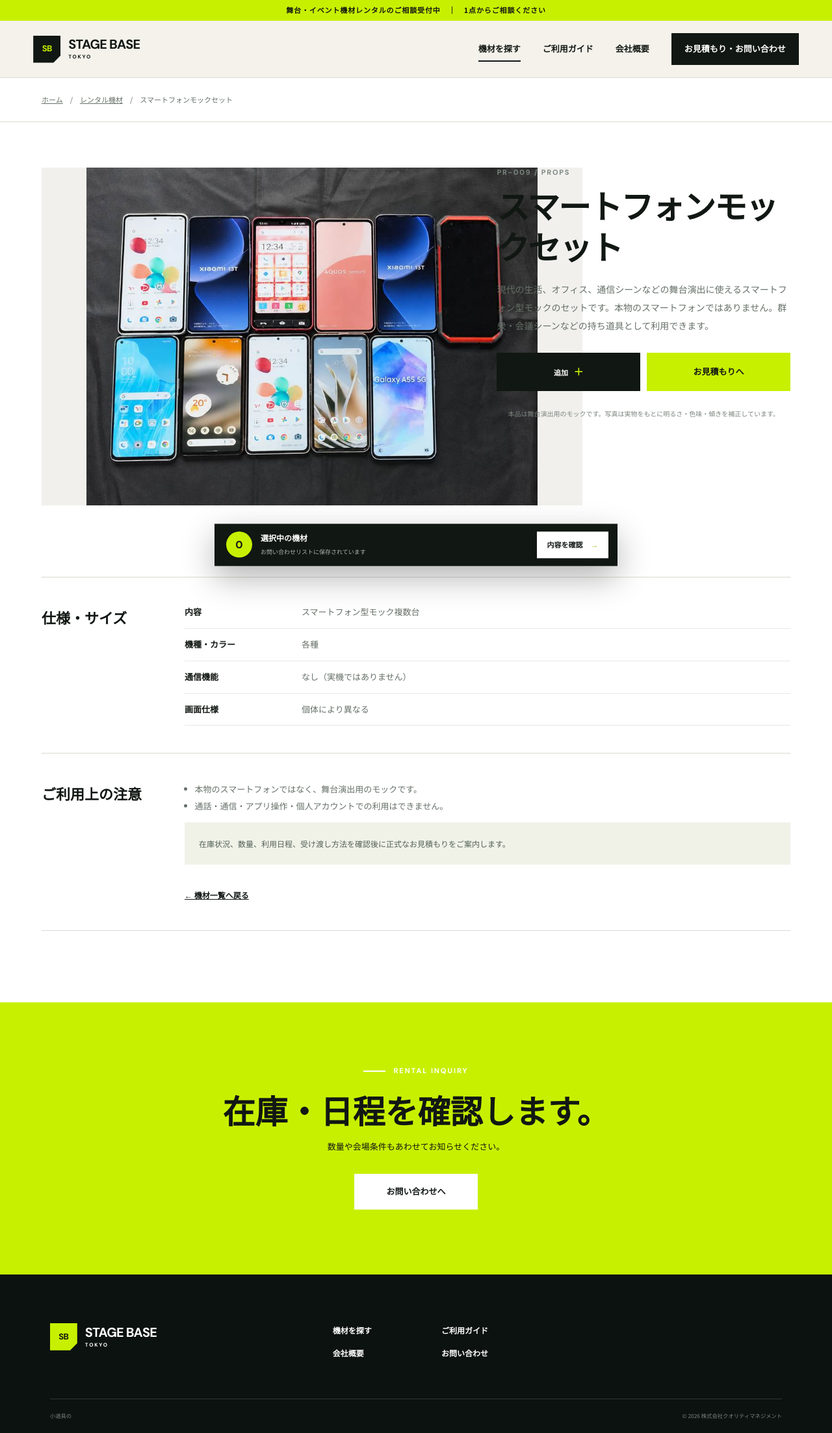
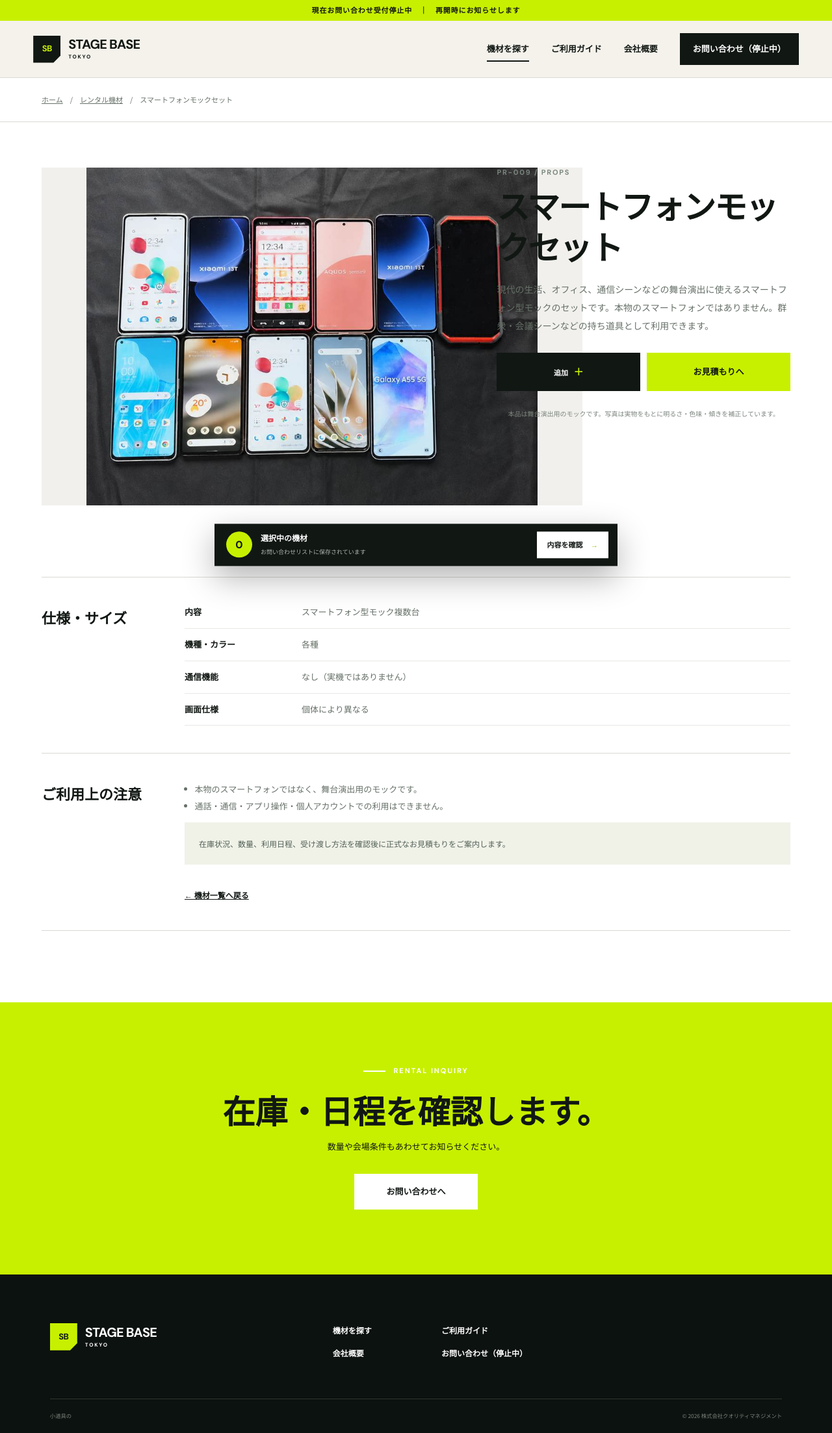
Before and after one commit to daichi9112/rental, a plain HTML site: page product-smartphones.html in a window 1280 px wide. Shown: the whole page at 65% size. Drawn offline with Linux system fonts and the light colour scheme.

Commit message:
お問い合わせ受付の一時停止を反映

```diff
--- a/product-smartphones.html
+++ b/product-smartphones.html
@@ -7,9 +7,9 @@
     gtag('js', new Date());
     gtag('config', 'G-FYB6DPF2WJ');
   </script><meta charset="utf-8"><meta name="viewport" content="width=device-width, initial-scale=1"><meta name="description" content="舞台演出用スマートフォン型モックのレンタル。現代劇、オフィス、会議、群衆シーンなどの持ち道具として利用できます。"><title>スマートフォンモック レンタル｜舞台・撮影小道具｜STAGE BASE TOKYO</title><link rel="canonical" href="https://stagebase.jp/product-smartphones.html"><link rel="preconnect" href="https://fonts.googleapis.com"><link rel="preconnect" href="https://fonts.gstatic.com" crossorigin><link href="https://fonts.googleapis.com/css2?family=DM+Sans:wght@500;600;700&family=Noto+Sans+JP:wght@400;500;600;700;800&display=swap" rel="stylesheet"><link rel="stylesheet" href="assets/css/style.css"><script src="assets/js/main.js" defer></script></head>
-<body data-page="product"><div class="notice">舞台・イベント機材レンタルのご相談受付中 <span>｜</span> 1点からご相談ください</div><header class="site-header"><a class="brand" href="index.html" aria-label="STAGE BASE TOKYO ホーム"><span class="brand-mark">SB</span><span>STAGE BASE<small>TOKYO</small></span></a><button class="menu-button" type="button" aria-expanded="false" aria-controls="global-nav"><span></span><span></span><span></span><b>MENU</b></button><nav id="global-nav" class="global-nav"><a class="active" href="index.html#equipment">機材を探す</a><a href="index.html#guide">ご利用ガイド</a><a href="company.html">会社概要</a><a class="nav-cta" href="contact.html">お見積もり・お問い合わせ</a></nav></header>
+<body data-page="product"><div class="notice">現在お問い合わせ受付停止中 <span>｜</span> 再開時にお知らせします</div><header class="site-header"><a class="brand" href="index.html" aria-label="STAGE BASE TOKYO ホーム"><span class="brand-mark">SB</span><span>STAGE BASE<small>TOKYO</small></span></a><button class="menu-button" type="button" aria-expanded="false" aria-controls="global-nav"><span></span><span></span><span></span><b>MENU</b></button><nav id="global-nav" class="global-nav"><a class="active" href="index.html#equipment">機材を探す</a><a href="index.html#guide">ご利用ガイド</a><a href="company.html">会社概要</a><a class="nav-cta" href="contact.html">お問い合わせ（停止中）</a></nav></header>
 <main class="detail-main"><div class="detail-breadcrumb"><a href="index.html">ホーム</a>　/　<a href="index.html#equipment">レンタル機材</a>　/　スマートフォンモックセット</div>
 <section class="product-detail"><div class="detail-gallery single reveal"><figure><img src="assets/images/props/smartphones.jpg" alt="スマートフォンモックセット 掲載写真"></figure></div><div class="detail-summary reveal"><p class="detail-code">PR-009 / PROPS</p><h1>スマートフォンモックセット</h1><p class="detail-lead">現代の生活、オフィス、通信シーンなどの舞台演出に使えるスマートフォン型モックのセットです。本物のスマートフォンではありません。群衆・会議シーンなどの持ち道具として利用できます。</p><div class="detail-actions"><button class="add-button" type="button" data-product="smartphones">リストに追加 <span>＋</span></button><a class="button primary" href="contact.html">お見積もりへ</a></div><p class="detail-placeholder">本品は舞台演出用のモックです。写真は実物をもとに明るさ・色味・傾きを補正しています。</p></div></section>
 <section class="detail-sections"><div class="detail-panel reveal"><h2>仕様・サイズ</h2><dl class="spec-table"><div><dt>内容</dt><dd>スマートフォン型モック複数台</dd></div><div><dt>機種・カラー</dt><dd>各種</dd></div><div><dt>通信機能</dt><dd>なし（実機ではありません）</dd></div><div><dt>画面仕様</dt><dd>個体により異なる</dd></div></dl></div><div class="detail-panel reveal"><h2>ご利用上の注意</h2><div><ul class="detail-list"><li>本物のスマートフォンではなく、舞台演出用のモックです。</li><li>通話・通信・アプリ操作・個人アカウントでの利用はできません。</li></ul><p class="detail-note">在庫状況、数量、利用日程、受け渡し方法を確認後に正式なお見積もりをご案内します。</p><a class="related-back" href="index.html#equipment">← 機材一覧へ戻る</a></div></div></section>
 <section class="cta-section"><p class="eyebrow light">RENTAL INQUIRY</p><h2>在庫・日程を確認します。</h2><p>数量や会場条件もあわせてお知らせください。</p><a class="button white" href="contact.html">お問い合わせへ</a></section></main>
-<div class="selection-bar" aria-live="polite"><div><span class="selection-count">0</span><p><strong>選択中の機材</strong><small>お問い合わせリストに保存されています</small></p></div><a href="contact.html">内容を確認 <span>→</span></a></div><footer class="site-footer"><div class="footer-main"><a class="brand footer-brand" href="index.html"><span class="brand-mark">SB</span><span>STAGE BASE<small>TOKYO</small></span></a><nav><a href="index.html">機材を探す</a><a href="index.html#guide">ご利用ガイド</a><a href="company.html">会社概要</a><a href="contact.html">お問い合わせ</a></nav></div><div class="footer-bottom"><small>小道具の</small><small>© <span class="current-year"></span> 株式会社クオリティマネジメント</small></div></footer></body></html>
+<div class="selection-bar" aria-live="polite"><div><span class="selection-count">0</span><p><strong>選択中の機材</strong><small>お問い合わせリストに保存されています</small></p></div><a href="contact.html">内容を確認 <span>→</span></a></div><footer class="site-footer"><div class="footer-main"><a class="brand footer-brand" href="index.html"><span class="brand-mark">SB</span><span>STAGE BASE<small>TOKYO</small></span></a><nav><a href="index.html">機材を探す</a><a href="index.html#guide">ご利用ガイド</a><a href="company.html">会社概要</a><a href="contact.html">お問い合わせ（停止中）</a></nav></div><div class="footer-bottom"><small>小道具の</small><small>© <span class="current-year"></span> 株式会社クオリティマネジメント</small></div></footer></body></html>
```
